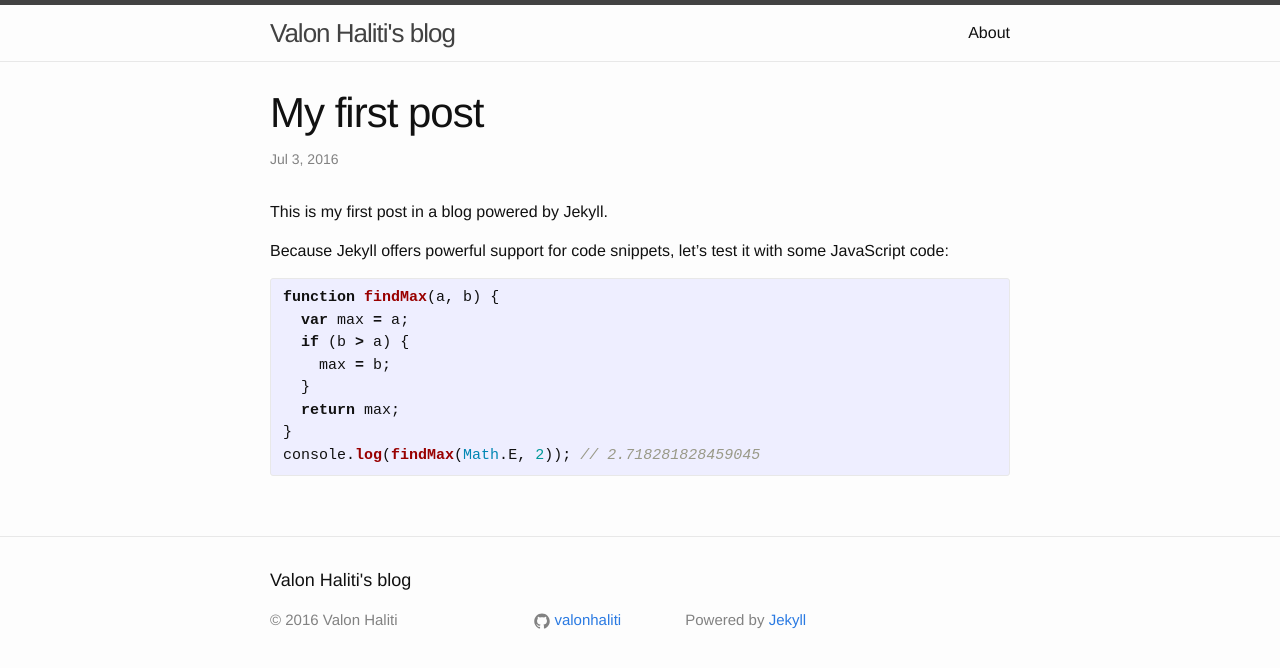
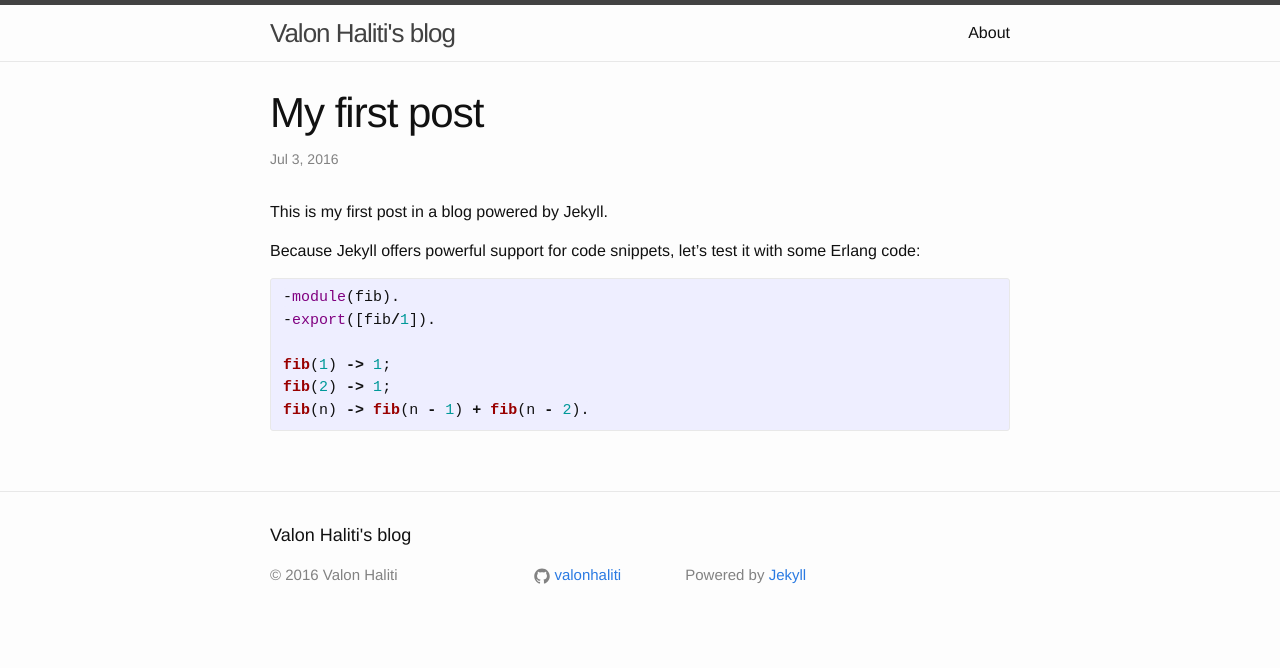
Before and after one commit to valonhaliti/valonhaliti.github.io, a Jekyll site: the page built from _posts/2016-07-03-welcome-to-jekyll.markdown, in a window 1280 px wide. Shown: the top 668 px of the page. Built offline with Jekyll 4.4.1, drawn with Linux system fonts in a browser that asks for light colours.

Commit message:
Update 2016-07-03-welcome-to-jekyll.markdown

```diff
--- a/_posts/2016-07-03-welcome-to-jekyll.markdown
+++ b/_posts/2016-07-03-welcome-to-jekyll.markdown
@@ -6,15 +6,13 @@ categories: jekyll update
 ---
 This is my first post in a blog powered by Jekyll.
 
-Because Jekyll offers powerful support for code snippets, let's test it with some JavaScript code:
+Because Jekyll offers powerful support for code snippets, let's test it with some Erlang code:
 
-{% highlight js %}
-function findMax(a, b) {
-  var max = a;
-  if (b > a) {
-    max = b;
-  }
-  return max;
-}
-console.log(findMax(Math.E, 2)); // 2.718281828459045
+{% highlight erlang %}
+-module(fib).
+-export([fib/1]).
+
+fib(1) -> 1;
+fib(2) -> 1;
+fib(n) -> fib(n - 1) + fib(n - 2).
 {% endhighlight %}
```
